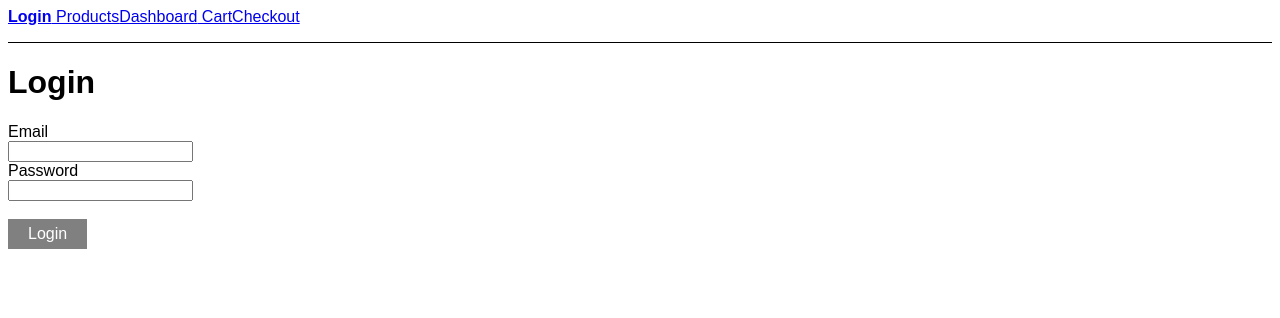
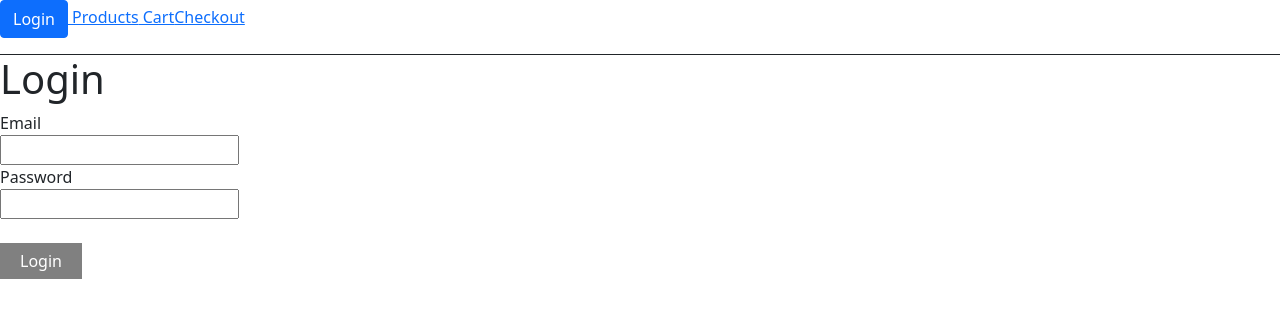
Before and after one commit to FrediWa/Scalperz-Store, a React (Create React App) app: page /login in a window 1280 px wide. Shown: the top 318 px of the page. Built offline with nearby package versions, Linux system fonts and the light colour scheme.

Commit message:
Advanced login (#20)
* creating public and private routes

* adding private and public routes

* added bootstrap, login routes and deleted dashboard

Co-authored-by: Fredrik Wasström <fredrik.wasstrom@gmail.com>

```diff
--- a/src/App.js
+++ b/src/App.js
@@ -2,11 +2,11 @@ import React, {Component, useState, useEffect} from 'react';
 import { BrowserRouter, Link, Routes, Route, Switch, useNavigate, Navigate, NavLink, } from 'react-router-dom'
 import './App.css';
 import Pages from './routes';
-import { Button} from 'react-bootstrap';
 import { getToken, removeUserSession } from "./Utils/Common";
+import {Button} from 'react-bootstrap';
+import "bootstrap/dist/css/bootstrap.min.css"
 
-
-const [Cart, Checkout, Products, Login, Dashboard ] = Pages
+const [Cart, Checkout, Products, Login] = Pages
 
 function PrivateRoute({ children }) {
   const auth = getToken();
@@ -15,7 +15,7 @@ function PrivateRoute({ children }) {
 
 function PublicRoute({ children }) {
   const auth = getToken();
-  return !auth ? children : <Navigate to="/dashboard" />;
+  return !auth ? children : <Navigate to="/products" />;
 }
 
 function App() {
@@ -48,17 +48,16 @@ function App() {
         }}
       >
         {!isLogged ? (
-          <NavLink to="/login" className={({ isActive }) => "is-active" + (isActive ? " activated" : "not-active")} > Login</NavLink>
+          <NavLink to="/login" >
+              <Button>Login</Button>
+          </NavLink>
         ) : (
-          <Button onClick={logout} color="inherit">Logout</Button>
+          <Button onClick={logout} >Logout</Button>
         )}
 
         <NavLink to="/products" className={({ isActive }) => "is-active" + (isActive ? " activated" : "not-active")}> Products</NavLink>
-        <NavLink to="/dashboard" className={({ isActive }) => "is-active" + (isActive ? " activated" : "not-active")}>Dashboard</NavLink >
         <NavLink  to="/cart"  className={({ isActive }) => "is-active" + (isActive ? " activated" : "not-active")}> Cart</NavLink >
         <NavLink  to="/checkout"  className={({ isActive }) => "is-active" + (isActive ? " activated" : "not-active")}>Checkout</NavLink >
-
-
 
 
       </nav>
@@ -72,12 +71,11 @@ function App() {
             </PublicRoute>
           }
         />
-        <Route path="products" element={<Products />}/>
         <Route
-          path="dashboard"
+          path="products"
           element={
             <PrivateRoute>
-              <Dashboard />
+              <Products />
             </PrivateRoute>
           }
         />
--- a/src/routes/Dashboard.js
+++ /dev/null
@@ -1,22 +0,0 @@
-import React from 'react';
-import { useNavigate } from 'react-router-dom';
-import { removeUserSession } from '../Utils/Common';
-
-function Dashboard(props) {
-  const navigate = useNavigate();
-
-  /*const handleLogout = () => {
-    removeUserSession();
-    navigate('/login');
-       <input className="button" type="button" onClick={handleLogout} value="Logout" />
-  }*/
-
-  return (
-    <div>
-      <h1>Welcome to your dashboard</h1><br /><br />
-
-    </div>
-  );
-}
-
-export default Dashboard;
--- a/src/routes/Login.js
+++ b/src/routes/Login.js
@@ -21,9 +21,8 @@ const Login = (props) => {
     }).then(response => {
         setLoading(false);
         setUserSession(response.data.accessToken);
-        navigate('/dashboard');
-        //<Navigate to="/dashboard" />;
-        //console.log("response >>>>" , response);
+        navigate('/products');
+        window.location.reload();
     }).catch(error => {
         setLoading(false);
         if(error.response.status === 401 || error.response.status === 400){
@@ -32,7 +31,6 @@ const Login = (props) => {
         } else {
             setError("Something went wrong. Please try again later.")
         }
-       //console.log("Something went wrong")
     });
 
 }
--- a/src/routes/index.js
+++ b/src/routes/index.js
@@ -2,15 +2,13 @@ import Cart from "./Cart"
 import Checkout from './Checkout'
 import Products from './Products'
 import Login from './Login'
-import Dashboard from './Dashboard'
 
 
 const Components = [
     Cart,
     Checkout,
     Products,
-    Login,
-    Dashboard
+    Login
 ]
 
 
```
Also changed, not shown: package.json (line endings or trailing spaces).
